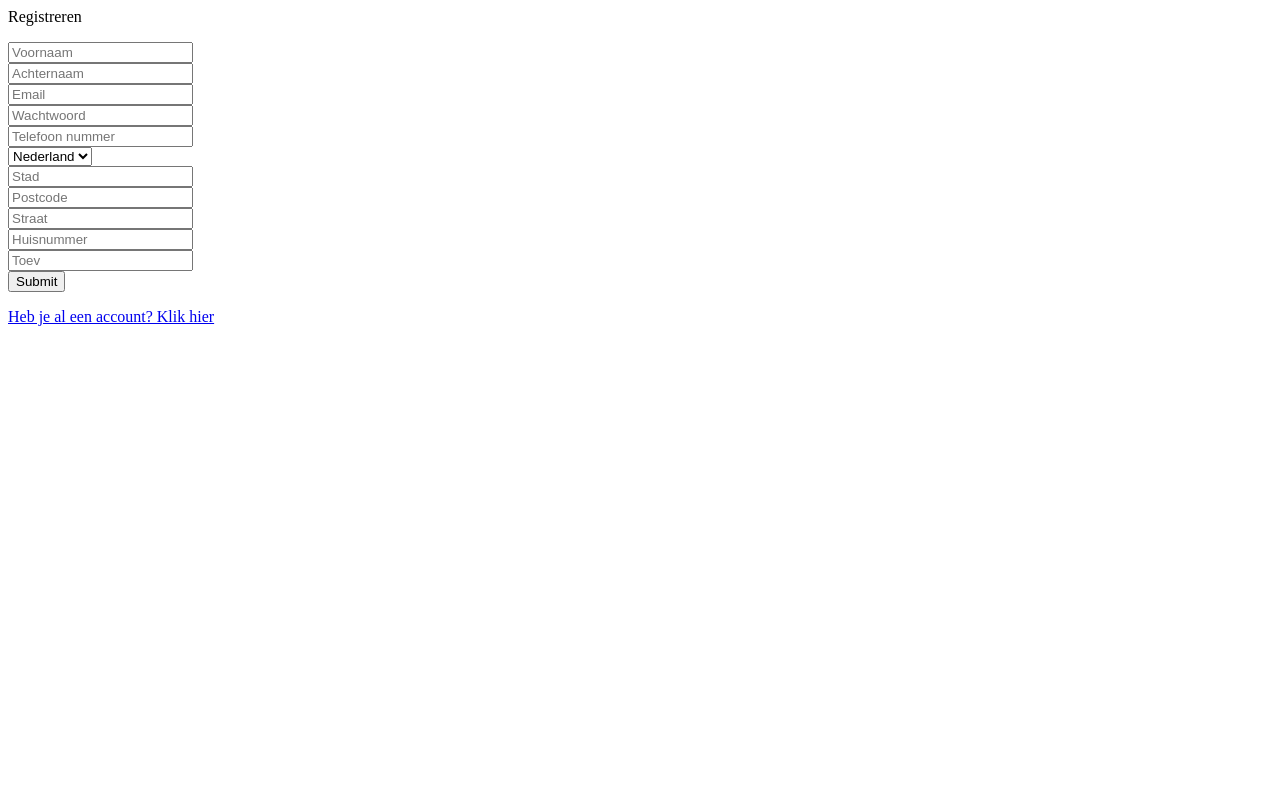
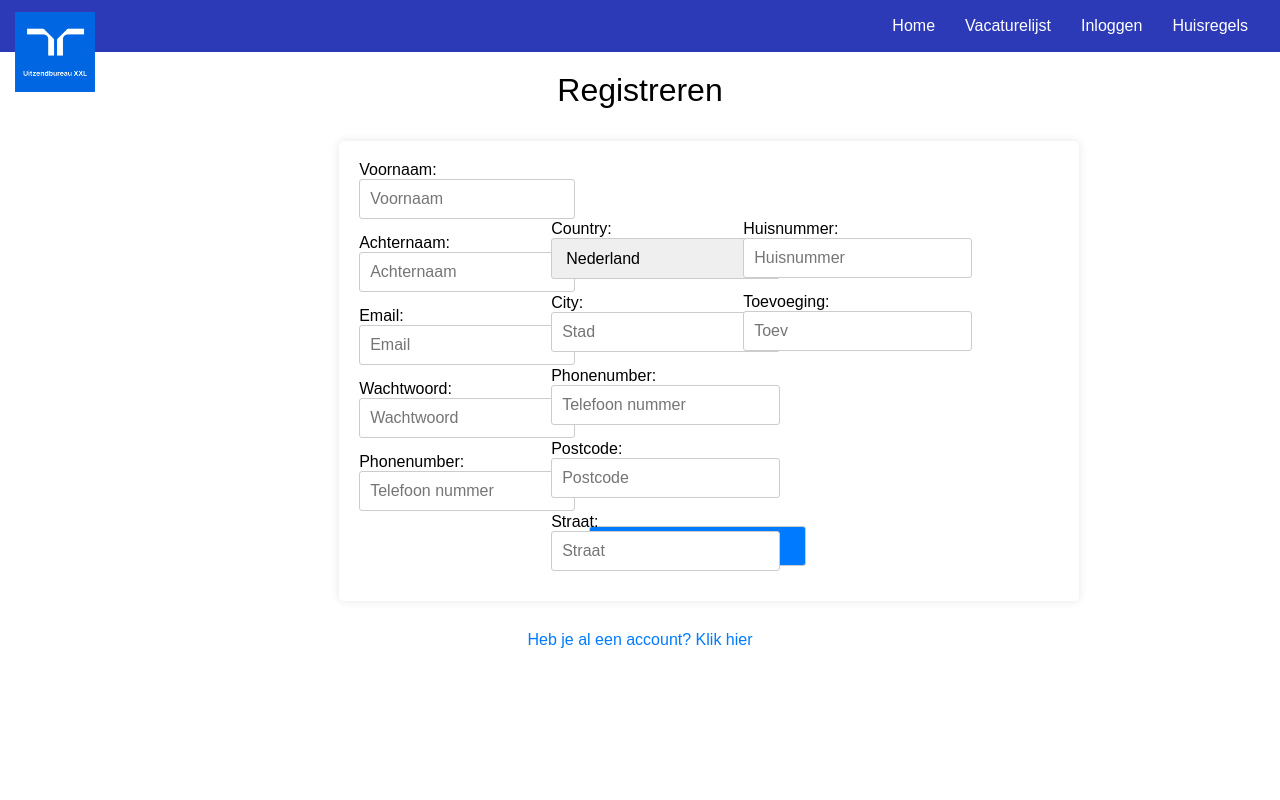
Before and after one commit to TomEelman/uitzendbureau-XXL, a PHP site: page /paginas/register-page.php in a window 1280 px wide. Run offline with PHP 8.4, Linux system fonts and the light colour scheme; style sheets or scripts are compiled from the project's sources.

Commit message:
Style verbeteringen + navbar redirects

```diff
--- a/includes/navbar.php
+++ b/includes/navbar.php
@@ -1,20 +1,23 @@
-<nav>
-<img src="../img/logo.png" alt="Logo">
-    <ul>
-    <div class="dropdown">
-  <button class="btn">Taal</button>
-  <div class="dropdown-content">
-  <a href="#">Link 1</a>
-  <a href="#">Link 2</a>
-  <a href="#">Link 3</a>
-  </div>
-</div>
+<head>
+  <link rel="stylesheet" href="../style/main.scss">
+  <link rel="stylesheet" href="../style/headerfooter.css">
+</head>
 
-        <button class="btn navbut"><a class="btn" href="../index.php">Home</a></button>
-        <button class="btn navbut"><a class="btn" href="#news">File</a></button>
-        <button class="btn navbut"><a class="btn" href="#contact">View</a></button>
-        <button class="btn navbut"><a class="btn" href="#about">Help</a></button>
-        <button class="btn navbut"><a class="btn" href="../paginas/login-page.php">Inlog/Uitlog</a></button>
-        <button class="btn navbut"><a class="btn" href="#about">Account</a></button>
+<header>
+  <nav class="navbar">
+    <img class="logo" src="../img/logo.png" alt="Logo">
+    <ul class="nav-links-container">
+      <li><a class="nav-links" href="../index.php">Home</a></li>
+      <li><a class="nav-links" href="../paginas/prikbord-page.php">Vacaturelijst</a></li>
+
+      <?php if (isset($_SESSION["firstname"])) { ?>
+        <li><a class="nav-links" href="../index.php">Account</a></li>
+        <li><a class="nav-links" href="../components/logout-page.php">Logout</a></li>
+      <?php } else { ?>
+        <li><a class="nav-links" href="../paginas/login-page.php">Inloggen</a></li>
+      <?php } ?>
+
+      <li><a class="nav-links" href="../paginas/rules-page.php">Huisregels</a></li>
     </ul>
-</nav>
+  </nav>
+</header>
--- a/index.php
+++ b/index.php
@@ -4,8 +4,6 @@
     <meta charset="UTF-8">
     <meta name="viewport" content="width=device-width, initial-scale=1.0">
     <title>XXL-uitzendbureau</title>
-    <link rel="stylesheet" href="style/main.scss">
-    <link rel="stylesheet" href="style/headerfooter.css">
     <link rel="icon" href="./favicon.ico" type="image/x-icon">
   </head>
   <header>
--- a/paginas/register-page.php
+++ b/paginas/register-page.php
@@ -1,41 +1,89 @@
-<p>Registreren</p>
-<form action="../components/registration-login.php" method="POST">
-    <input type="text" name="firstname" placeholder="Voornaam" />
-    <br>
+<?php
+session_start();
+?>
+<!DOCTYPE html>
+<html lang="en">
 
-    <input type="text" name="lastname" placeholder="Achternaam" />
-    <br>
+<head>
+    <meta charset="UTF-8">
+    <link rel="stylesheet" type="text/css" href="../style/pages.css" />
+    <meta name="viewport" content="width=device-width, initial-scale=1.0">
+    <title>Login</title>
+</head>
 
-    <input type="text" name="email" placeholder="Email" />
-    <br>
+<body>
+    <header>
+        <?php include("../includes/navbar.php") ?>
+    </header>
 
-    <input type="password" name="password" placeholder="Wachtwoord" />
-    <br>
+    <p class="login-txt">Registreren</p>
+    <form action="../components/registration-login.php" method="POST" class="register-form">
 
-    <input type="number" name="phonenumber" placeholder="Telefoon nummer" />
-    <br>
+        <div class="input-container">
+            <label for="firstname">Voornaam:</label>
+            <input class="register-input voornaam" type="text" name="firstname" placeholder="Voornaam" />
 
-    <select id="country" name="country">
-        <option value="nl">Nederland</option>
-        <option value="en">Engeland</option>
-    </select><br>
+            <label for="lastname">Achternaam:</label>
+            <input class="register-input achternaam" type="text" name="lastname" placeholder="Achternaam" />
 
-    <input type="text" name="city" placeholder="Stad" />
-    <br>
+            <label for="email">Email:</label>
+            <input class="register-input" type="text" name="email" placeholder="Email" />
 
-    <input type="text" name="postalcode" placeholder="Postcode" />
-    <br>
+            <label for="wachtwoord">Wachtwoord:</label>
+            <input class="register-input" type="password" name="password" placeholder="Wachtwoord" />
 
-    <input type="text" name="street" placeholder="Straat" />
-    <br>
+            <label for="phonenumber">Phonenumber:</label>
+            <input class="register-input" type="number" name="phonenumber" placeholder="Telefoon nummer" />
+        </div>
 
-    <input type="text" name="housenumber" placeholder="Huisnummer" />
-    <br>
+        <div class="input-container-two">
+            <label for="country">Country:</label>
+            <select class="register-input-two" id="country" name="country">
+                <option value="nl">Nederland</option>
+                <option value="en">Engeland</option>
+            </select>
 
-    <input type="text" name="additive" placeholder="Toev" />
-    <br>
+            <label for="city">City:</label>
+            <input class="register-input-two" type="text" name="city" placeholder="Stad" />
 
-    <input type="submit" placeholder="Regsitreren"/>
-</form>
+            <label for="phonenumber">Phonenumber:</label>
+            <input class="register-input-two" type="number" name="phonenumber" placeholder="Telefoon nummer" />
 
-<a href="login-page.php">Heb je al een account? Klik hier</a>
+            <label for="postalcode">Postcode:</label>
+            <input class="register-input-two" type="text" name="postalcode" placeholder="Postcode" />
+
+            <label for="street">Straat:</label>
+            <input class="register-input-two" type="text" name="street" placeholder="Straat" />
+        </div>
+
+        <div class="input-container-three">
+
+            <label for="housenumber">Huisnummer:</label>
+            <input class="register-input-two" type="text" name="housenumber" placeholder="Huisnummer" />
+
+            <label for="additive">Toevoeging:</label>
+            <input class="register-input-two" type="text" name="additive" placeholder="Toev" />
+        </div>
+
+        <input class="register-input submit-button-register" type="submit" value="Registreren" />
+    </form>
+
+    <a class="register-page-txt" href="login-page.php">Heb je al een account? Klik hier</a>
+</body>
+
+</html>
+
+<script>
+    setTimeout(function() {
+        var errorMessage = document.getElementById('errorMessage');
+        if (errorMessage) {
+            errorMessage.style.display = 'none';
+        }
+    }, 3000);
+</script>
+<?php
+if (isset($_SESSION['login_error'])) {
+    echo '<p id="errorMessage">' . $_SESSION['login_error'] . '</p>';
+    unset($_SESSION['login_error']);
+}
+?>
--- a/style/headerfooter.css
+++ b/style/headerfooter.css
@@ -1,7 +1,7 @@
 /* Footer styling */
 .footer {
     width: 100%;
-    height: 140px;
+    height: 120px;
     display: flex;
     background-color: var(--bg-color);
 }
@@ -16,51 +16,23 @@
 }
 
 /* Header styling */
-.nav {
+.logo {
+    height: 80px;
+    margin-top: 12px;
+    margin-left: 15px;
+    position: absolute;
+}
+.nav-links-container {
+    list-style: none;
     display: flex;
+    align-items: center;
     justify-content: flex-end;
+    padding: 17px;
+    background-color: var(--acc-color);
 }
-.logo {
-    height: 70px;
+.nav-links {
+    color: rgb(255, 255, 255);
+    text-decoration: none;
+    padding-left: 15px;
+    padding-right: 15px;
 }
-
-/* Styling dropdown button in header */
-.btn {
-    background-color: var(--acc-color);
-    color: var(--bg-color);
-    padding: 16px;
-    font-size: 16px;
-    border: none;
-    cursor: pointer;
-  }
-
-  .dropdown {
-    position: relative;
-    display: inline-block;
-  }
-
-  .dropdown-content {
-    display: none;
-    position: absolute;
-    background-color: #f9f9f9;
-    min-width: 160px;
-    box-shadow: 0px 8px 16px 0px rgba(0,0,0,0.2);
-    z-index: 1;
-  }
-
-  .dropdown-content a {
-    color: black;
-    padding: 12px 16px;
-    text-decoration: none;
-    display: block;
-  }
-
-  .dropdown-content a:hover {background-color: #f1f1f1}
-
-  .dropdown:hover .dropdown-content {
-    display: block;
-  }
-
-  .dropdown:hover .dropbtn {
-    background-color: #3e8e41;
-  }
--- a/style/main.scss
+++ b/style/main.scss
@@ -1,7 +1,10 @@
 :root {
     --bg-color: #fcfcfc;
     --dep-color: #d4d4d4;
-    --acc-color: #3f733f;
+    --acc-color: #2c3ab7;
+}
+* {
+    font-family: Arial, Helvetica, sans-serif;
 }
 
 html {
@@ -13,6 +16,3 @@ body {
 ul {
     margin: 0;
 }
-* {
-    font-family: Arial, Helvetica, sans-serif;
-}
--- a/style/pages.css
+++ b/style/pages.css
@@ -1,4 +1,6 @@
 /* login-page.php */
+/* Error Message */
+
 #errorMessage {
     font-size: 16px;
     padding: 20px;
@@ -11,3 +13,115 @@
     top: 42;
     margin-left: 45%;
 }
+
+/* Login form */
+
+.form {
+    align-items: center;
+    background-color: #fff;
+    padding: 20px;
+    border-radius: 5px;
+    box-shadow: 0 0 10px rgba(0, 0, 0, 0.1);
+    max-width: 300px;
+    width: 100%;
+    margin-left: 39%;
+}
+
+.input {
+    width: 100%;
+    padding: 10px;
+    margin-bottom: 15px;
+    border: 1px solid #ccc;
+    border-radius: 3px;
+    box-sizing: border-box;
+    font-size: 16px;
+}
+
+.submit-button {
+    background-color: #007bff;
+    color: #fff;
+    cursor: pointer;
+}
+
+form input[type="submit"]:hover {
+    background-color: #0056b3;
+}
+
+.register-page-txt {
+    display: block;
+    text-align: center;
+    margin-top: 10px;
+    text-decoration: none;
+    color: #007bff;
+}
+
+.login-txt {
+    display: block;
+    text-align: center;
+    margin-top: 20px;
+    text-decoration: none;
+    color: #000000;
+    font-size: 32px;
+}
+
+/* Register form */
+
+.register-form {
+    display: inline-block;
+    vertical-align: top;
+    background-color: #fff;
+    padding: 20px;
+    border-radius: 5px;
+    box-shadow: 0 0 10px rgba(0, 0, 0, 0.1);
+    max-width: 700px;
+    width: 100%;
+    margin-bottom: 20px;
+    margin-left: 26.5%;
+}
+
+.input-container {
+    display: flex;
+    flex-direction: column;
+}
+
+.input-container-two{
+    position: absolute;
+    display: flex;
+    flex-direction: column;
+    margin-left: 15%;
+    margin-top: -23.9%;
+}
+.input-container-three{
+    position: absolute;
+    display: flex;
+    flex-direction: column;
+    margin-left: 30%;
+    margin-top: -23.9%;
+}
+
+.register-input {
+    width: 30.86%;
+    padding: 10px;
+    margin-bottom: 15px;
+    border: 1px solid #ccc;
+    border-radius: 3px;
+    box-sizing: border-box;
+    font-size: 16px;
+}
+
+.register-input-two {
+    width: 100%;
+    padding: 10px;
+    margin-bottom: 15px;
+    border: 1px solid #ccc;
+    border-radius: 3px;
+    box-sizing: border-box;
+    font-size: 16px;
+}
+
+.submit-button-register {
+    margin-left: 32.9%;
+    background-color: #007bff;
+    color: #fff;
+    cursor: pointer;
+}
```
Also changed, not shown: components/procces-login.php (+7 -0 lines), paginas/login-page.php (+8 -6 lines), paginas/rules-page.php (added, +14 -0 lines).
